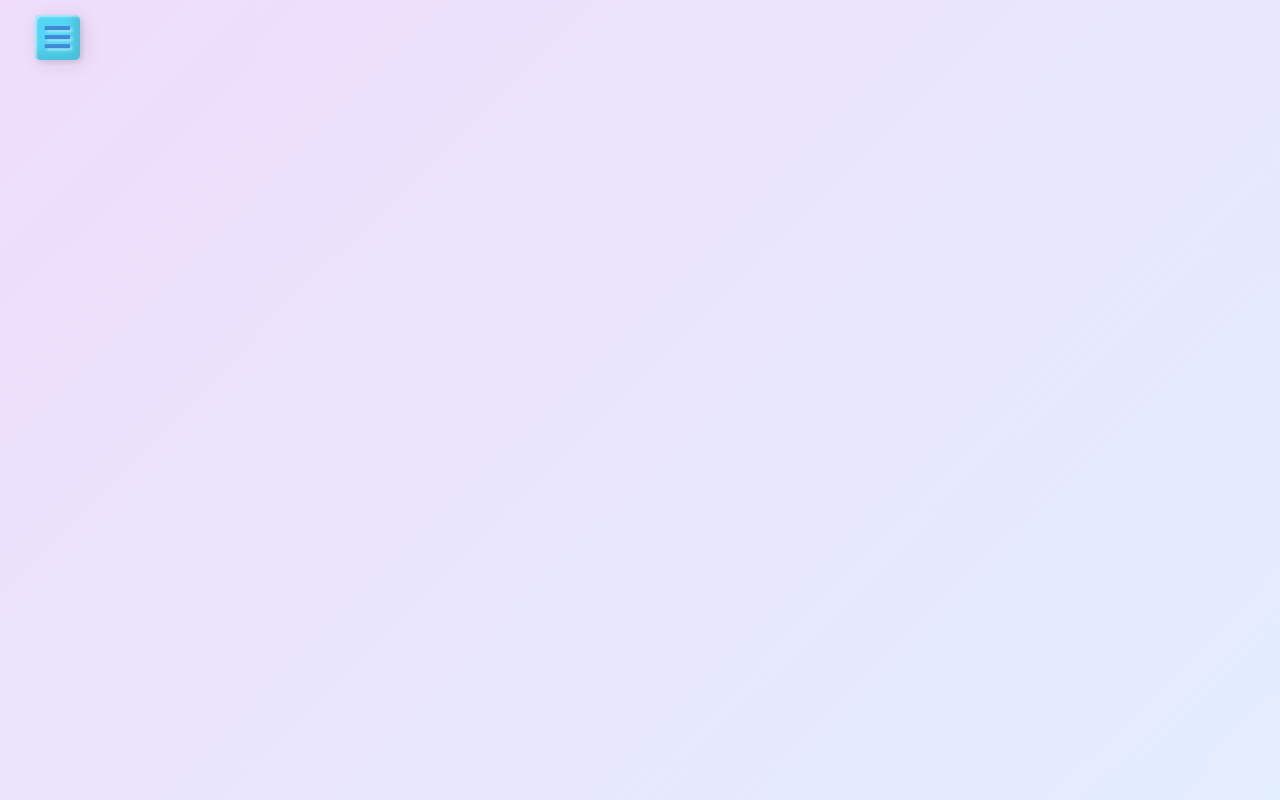
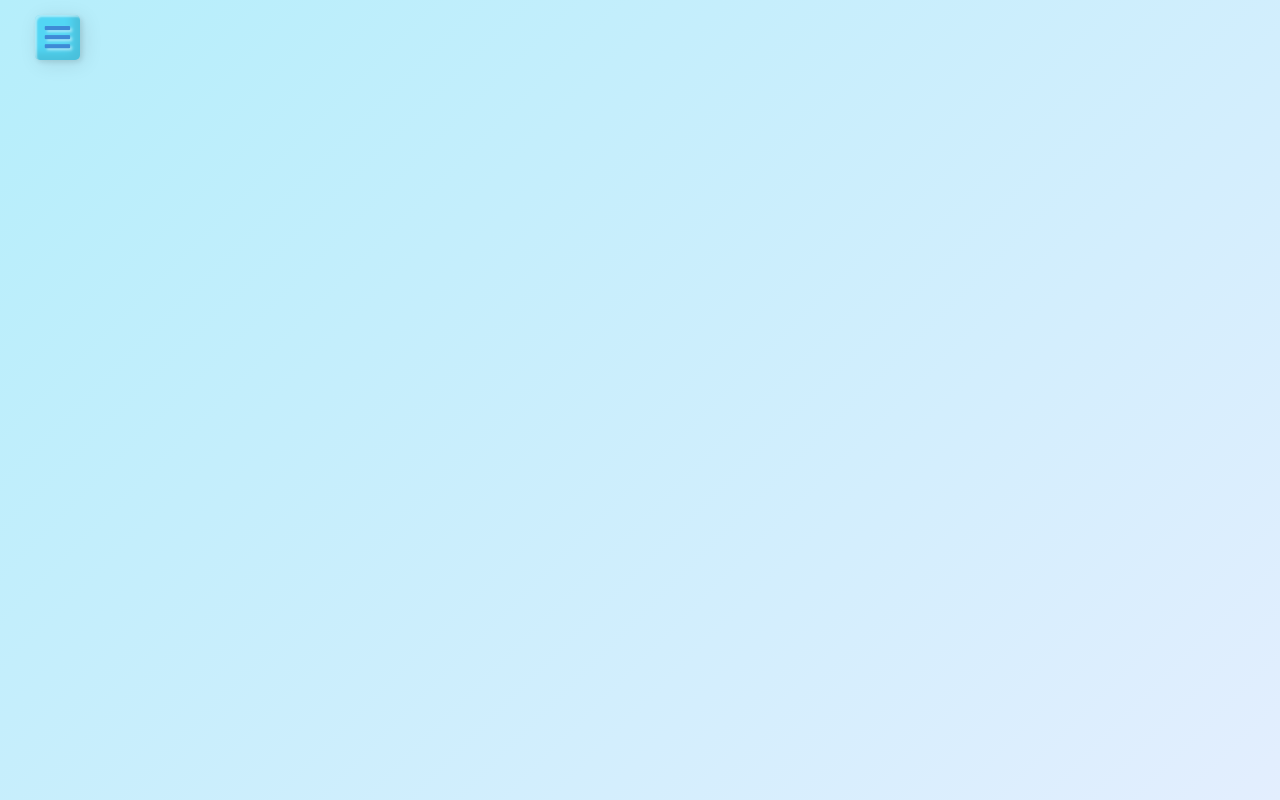
Before and after one commit to vendaciki/Nice-Sidebar, a plain HTML site: page index.html in a window 1280 px wide. Drawn offline with Linux system fonts and the light colour scheme.

Commit message:
Update style.css

```diff
--- a/style.css
+++ b/style.css
@@ -16,7 +16,7 @@ body {
     align-items: center;
     width: 100vw;
     height: 100vh;
-    background-image: linear-gradient(-45deg, #e3eefe 0%, #efddfb 100%);
+    background-image: linear-gradient(-45deg, #e3eefe 0%, #b5eefb 100%);
 }
 
 .sidebar {
```
